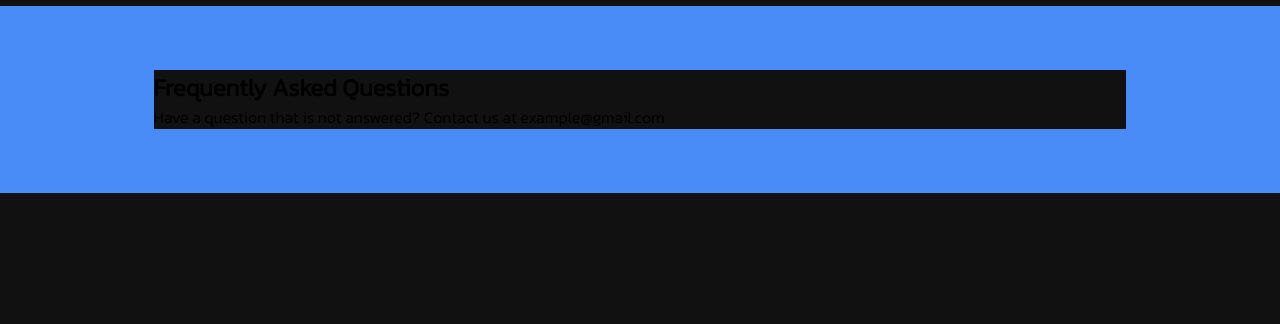
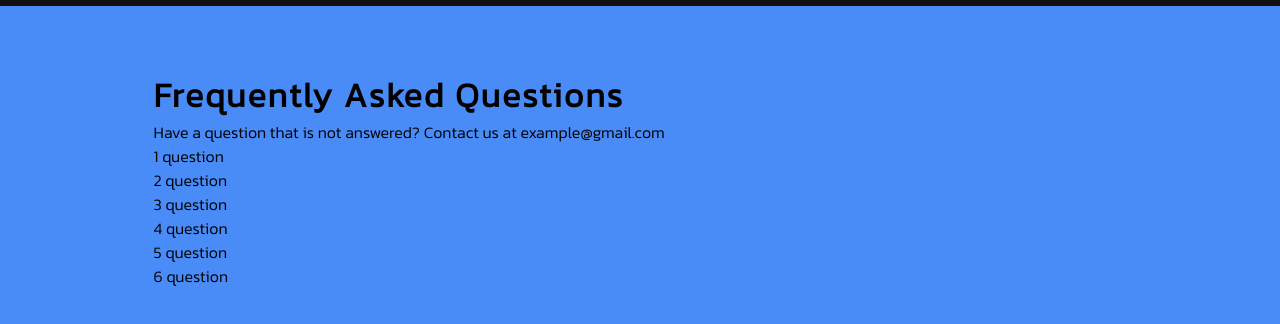
Before and after one commit to YusufjonAbdumajidov/daysig, a React (Create React App) app in the folder myapp/: page / in a window 1280 px wide. Shown: the part 2368-2692 px from the top of the page. Before the commit the page ends 2561 px from the top, so only its background shows below. Built offline with nearby package versions, Linux system fonts and the light colour scheme.

Commit message:
new design changes added

```diff
--- a/myapp/src/Components/Questions.jsx
+++ b/myapp/src/Components/Questions.jsx
@@ -7,7 +7,14 @@ const Questions = () => {
           <h1>Frequently Asked Questions</h1>
           <p>Have a question that is not answered? Contact us at example@gmail.com</p>
         </section>
-        <section></section>
+        <section>
+          <div>1 question</div>
+          <div>2 question</div>
+          <div>3 question</div>
+          <div>4 question</div>
+          <div>5 question</div>
+          <div>6 question</div>
+        </section>
     </div>
   )
 }
--- a/myapp/src/Styles/Question.scss
+++ b/myapp/src/Styles/Question.scss
@@ -4,4 +4,21 @@
     padding: 5%  12%;
     font-family: 'Kanit', sans-serif;
     background-color: #498BF7;
+    section{
+        background: transparent;
+        h1{
+            background: transparent;
+            font-size: 34px;
+            letter-spacing: 2px;
+            // font-family: 'Kanit', sans-serif;
+        }
+        p{
+            background: transparent;
+        }
+    }
+    section{
+        div{
+            background: transparent;
+        }
+    }
 }
```
